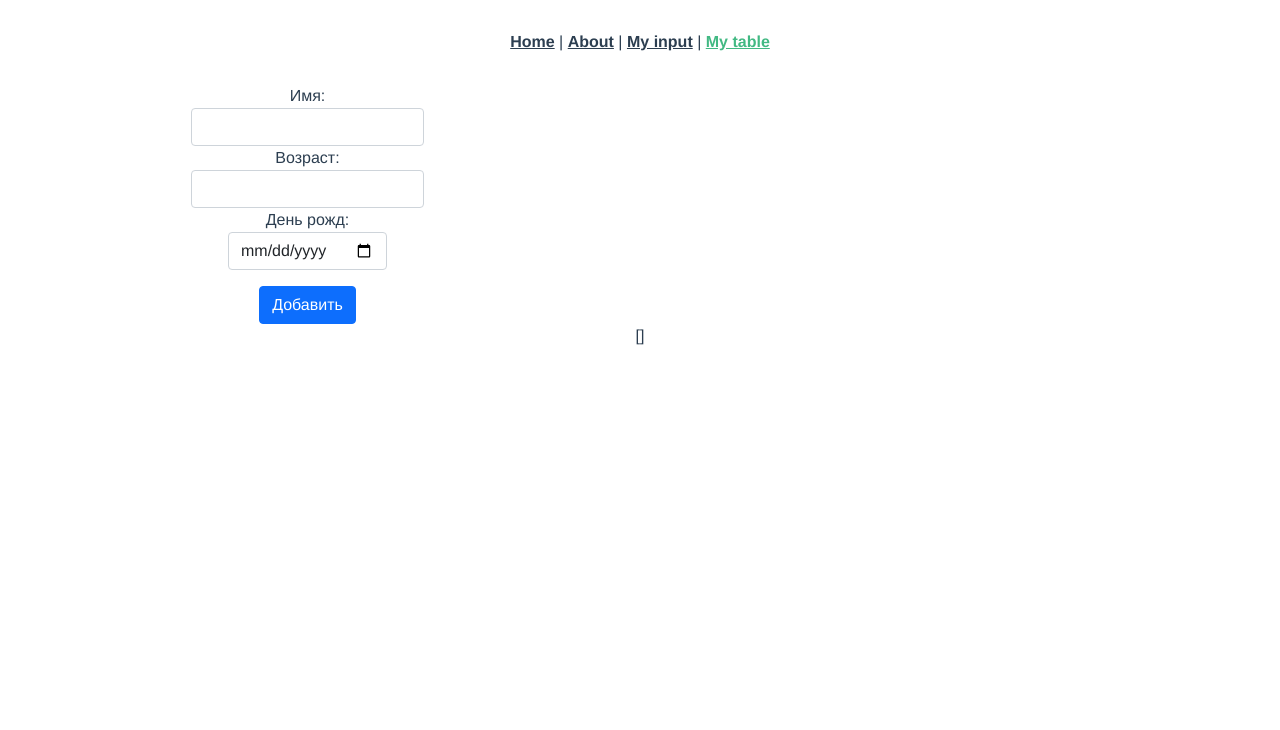
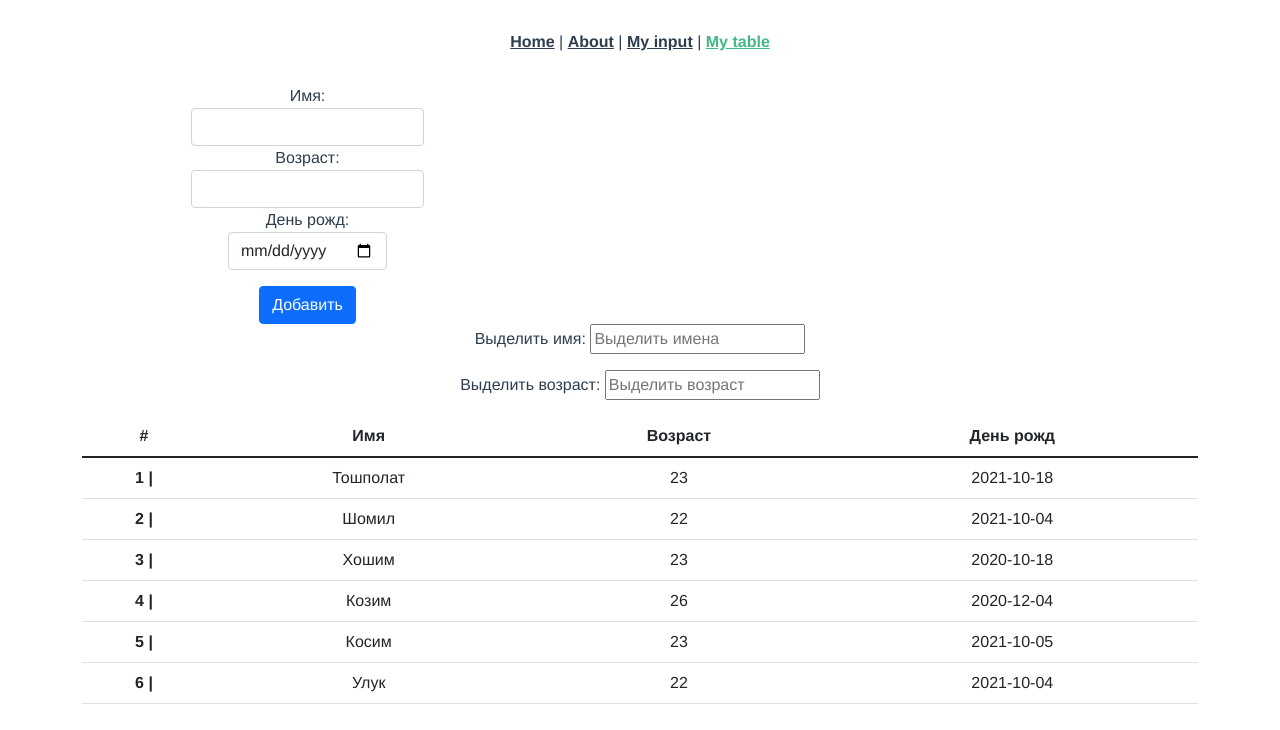
Before and after one commit to doniyor1996/vue-project, a Vue app: page /my-table in a window 1280 px wide. Shown: the top 730 px of the page. Built offline with nearby package versions, Linux system fonts and the light colour scheme.

Commit message:
v for v-if

```diff
--- a/src/views/MyTable.vue
+++ b/src/views/MyTable.vue
@@ -24,7 +24,52 @@
       </div>
     </div>
     <div>
-      {{ this.users }}
+      <div class="form-group mb-3">
+        <label>
+          Выделить имя:
+          <input v-model="filter.name" placeholder="Выделить имена" />
+        </label>
+      </div>
+      <div class="form-group mb-3">
+        <label>
+          Выделить возраст:
+          <input
+            v-model="filter.age"
+            placeholder="Выделить возраст"
+            type="number"
+          />
+        </label>
+      </div>
+    </div>
+    <div>
+      <table class="table">
+        <thead>
+          <tr>
+            <th scope="col">#</th>
+            <th scope="col">Имя</th>
+            <th scope="col">Возраст</th>
+            <th scope="col">День рожд</th>
+          </tr>
+        </thead>
+        <tbody>
+          <tr v-for="(user, index) in users" :key="index">
+            <th scope="row">{{ index + 1 }} |</th>
+            <td>
+              {{ user.name }}
+              <span
+                v-if="filter.name.length && user.name.indexOf(filter.name) > -1"
+                >✔</span
+              >
+            </td>
+            <td>
+              {{ user.age }}
+              <span v-if="user.age === +filter.age">✔</span>
+              <span v-else-if="filter.age > 0">🚫</span>
+            </td>
+            <td>{{ user.birthday }}</td>
+          </tr>
+        </tbody>
+      </table>
     </div>
   </div>
 </template>
@@ -33,7 +78,18 @@ export default {
   name: "MyInput",
   data() {
     return {
-      users: [],
+      filter: {
+        age: null,
+        name: "",
+      },
+      users: [
+        { name: "Тошполат", age: 23, birthday: "2021-10-18" },
+        { name: "Шомил", age: 22, birthday: "2021-10-04" },
+        { name: "Хошим", age: 23, birthday: "2020-10-18" },
+        { name: "Козим", age: 26, birthday: "2020-12-04" },
+        { name: "Косим", age: 23, birthday: "2021-10-05" },
+        { name: "Улук", age: 22, birthday: "2021-10-04" },
+      ],
       name: "",
       age: "",
       birthday: "",
```
